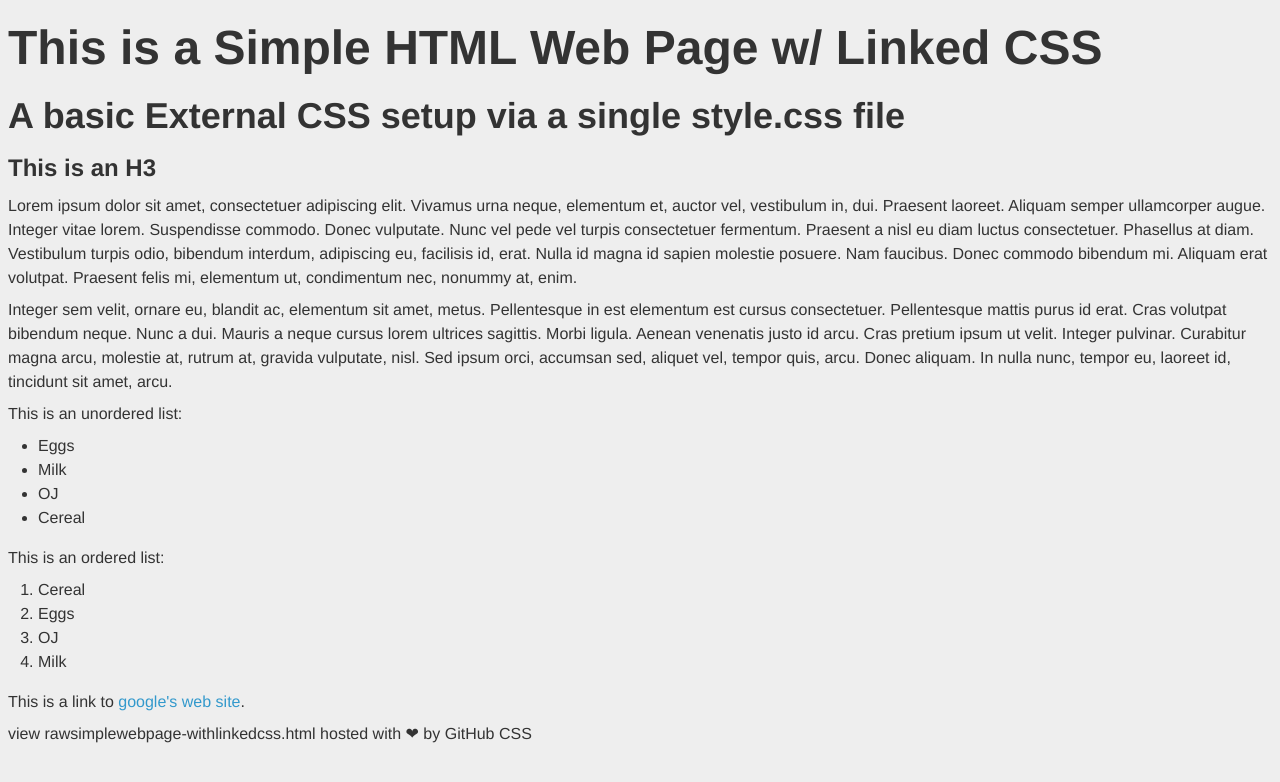
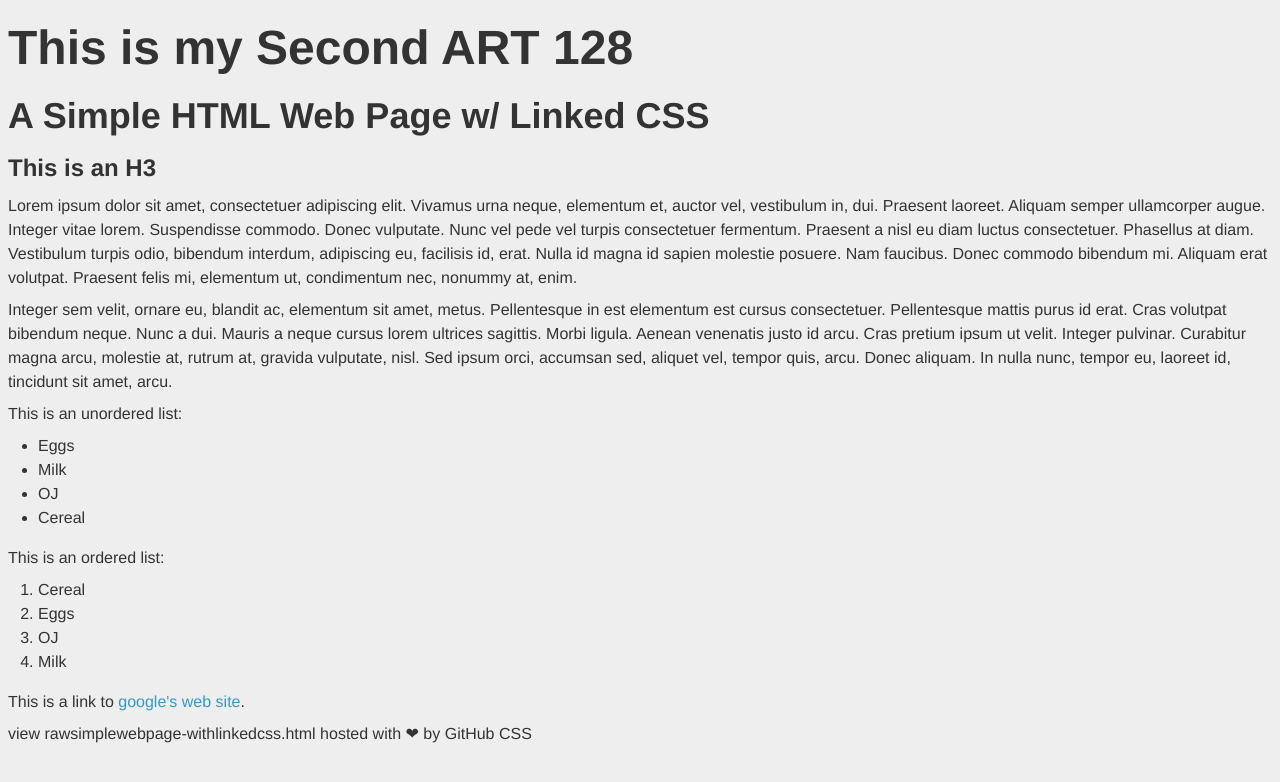
Before and after one commit to rojoypira/myclasswebsite, a plain HTML site: page art128/simplewebpage_withcss /index.html in a window 1280 px wide. Drawn offline with Linux system fonts and the light colour scheme.

Commit message:
Update index.html

```diff
--- a/art128/simplewebpage_withcss /index.html
+++ b/art128/simplewebpage_withcss /index.html
@@ -3,14 +3,16 @@
 <head>
     <meta charset="utf-8" />
     <title>Simple Web Page</title>
+
     <!-- MAIN CSS -->
-    <link href="css/style.css" rel="stylesheet" type="text/css">
+    <link href="css/style.css" rel="stylesheet" type="text/css" />
+
 </head>
 <body>
 
-<h1>This is a Simple HTML Web Page w/ Linked CSS</h1>
+<h1>This is my Second ART 128</h1>
 
-<h2>A basic External CSS setup via a single style.css file</h2>
+<h2>A Simple HTML Web Page w/ Linked CSS</h2>
 
 <h3>This is an H3</h3>
 
```
